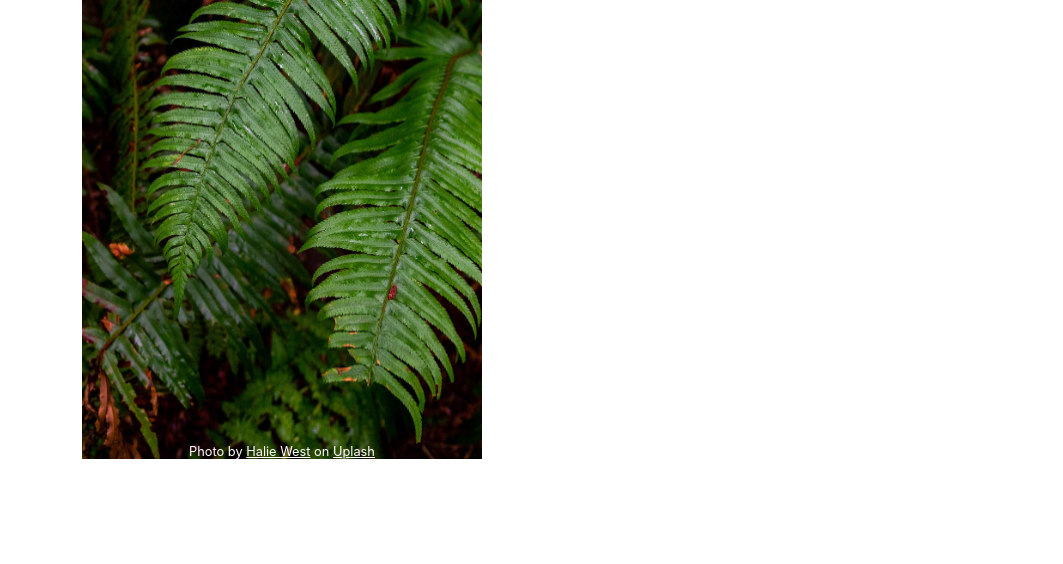
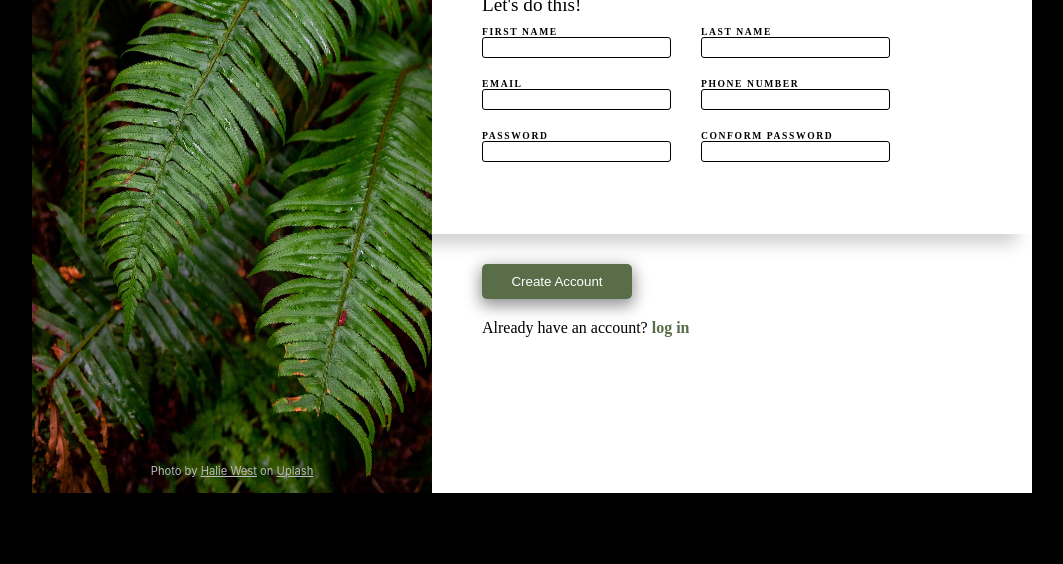
Before and after one commit to Stan-Edgar/Forms, a plain HTML site: page index.html in a window 1280 px wide. Shown: the part 236-800 px from the top of the page, without its empty margins (108-1171 px from the left). Drawn offline with Linux system fonts and the light colour scheme; a web font is replaced by a local one.

Commit message:
Finished project

```diff
--- a/index.html
+++ b/index.html
@@ -2,6 +2,9 @@
 <html lang="en">
 <head>
     <meta charset="UTF-8">
+    <link rel="preconnect" href="https://fonts.googleapis.com">
+<link rel="preconnect" href="https://fonts.gstatic.com" crossorigin>
+<link href="https://fonts.googleapis.com/css2?family=Abyssinica+SIL&family=Baloo+Paaji+2:wght@400..800&family=Manrope:wght@200..800&family=Playfair+Display:ital,wght@0,400..900;1,400..900&family=Rethink+Sans:ital,wght@0,400..800;1,400..800&family=Roboto+Mono:ital,wght@0,100..700;1,100..700&family=Roboto:ital,wght@0,100;0,300;0,400;0,500;0,700;0,900;1,100;1,300;1,400;1,500;1,700;1,900&display=swap" rel="stylesheet">
     <meta name="viewport" content="width=device-width, initial-scale=1.0">
     <link rel="stylesheet" href="style.css">
     <title>Form</title>
@@ -20,7 +23,63 @@
     <p>Photo by <u>Halie West</u> on <u>Uplash</u></p>
 
     </div>
-    <div></div>
+
+    <div class="main">
+
+        <div id="txt">
+            <p>This is not a real online service! You know you need something <br>
+            like this in your life to help you realize your deepest dreams. <br>Sign up <em>now</em> to get started. <br><br>
+        You <em>know</em> you want to.</p>
+        </div>
+
+        <form action="">
+
+
+            <div class="field">
+
+                <p>Let's do this!</p>
+
+                <div class="wrap">
+
+                    <div class="column">
+
+                        <label>FIRST NAME <br><input type="text"></label>
+                        <label>EMAIL <br><input type="email"></label>
+                        <label>PASSWORD <br><input type="password"></label>
+
+                        </div>
+
+                        <div class="column">
+
+                        <label>LAST NAME <br><input type="text"></label>
+                        <label>PHONE NUMBER <br><input type="tel" pattern="[0-9]{3}-[0-9]{4}"></label>
+                        <label>CONFORM PASSWORD <br><input type="password"></label>
+
+                        </div>
+
+                </div>
+
+
+
+
+
+            </div>
+
+            <div class="secondary">
+                <button type="submit">Create Account</button>
+                <p style="font-family: monrope;">Already have an account? <span style="color: #596D48; cursor: pointer; font-weight: bold;">log in</span></p>
+            <div>
+
+
+
+            </div>
+
+            </div>
+
+        </form>
+
+
+    </div>
 
 </div>
 
--- a/style.css
+++ b/style.css
@@ -14,13 +14,15 @@ body {
     font-family: Norse;
     justify-content: center;
     color: white;
+    background-color: black;
 }
 
 .wrapper {
     display: flex;
-    width: 900px;
-    height: 695px;
+    width: 1000px;
+    height: 729px;
     background-color: white;
+    color: black;
 
 }
 
@@ -29,9 +31,9 @@ body {
     flex-direction: column;
     align-items: center;
     width: 400px;
-    row-gap: 450px;
+    row-gap: 470px;
     background-image: url(Backdrop.avif);
-    background-size: 400px 695px;
+    background-size: 400px 729px;
     padding-top: 120px;
 }
 
@@ -54,5 +56,82 @@ body {
 
 .sidebar > p {
     font-family: Inter;
-    font-size: 0.8rem;
+    font-size: 0.7rem;
+    color: rgb(188, 188, 188);
 }
+
+.main {
+    display: flex;
+    font-family: monrope;
+    flex-direction: column;
+    width: 100%;
+}
+
+#txt {
+    display: flex;
+    font-family: manrope;
+    margin: 90px 0 20px 50px;
+}
+
+.field {
+    box-shadow: -20px 5px 15px 5px rgba(0,0,0,0.18);
+    display: flex;
+    width: 100%;
+    height: 250px;
+    padding: 10px 50px;
+    flex-direction: column;
+}
+
+.field > p {
+    font-size: 1.2rem;
+}
+
+.secondary {
+    display: flex;
+    flex-direction: column;
+    padding: 30px 50px;
+    row-gap: 20px;
+}
+
+button {
+    width: 150px;
+    padding: 10px 20px;
+    border: 0;
+    border-radius: 5px;
+    background-color: #596D48;
+    color: white;
+    box-shadow: 0px 5px 15px 2px rgba(0,0,0,0.42);
+}
+
+.wrap {
+    display: flex;
+    column-gap: 30px;
+    padding: 10px 0;
+}
+
+.column {
+    display: flex;
+    flex-direction: column;
+    row-gap: 20px;
+}
+
+label {
+    font-size: 0.6rem;
+    letter-spacing: 0.1rem;
+    font-weight: 600;
+}
+
+input {
+    border: 1px solid black;
+    border-radius: 3px;
+    padding: 2px 5px;
+}
+
+input:focus {
+    outline: 1px solid blue;
+    box-shadow: 0px 5px 15px 2px rgba(0,0,0,0.42);
+}
+
+input:invalid {
+    outline: 1px solid red;
+}
```
